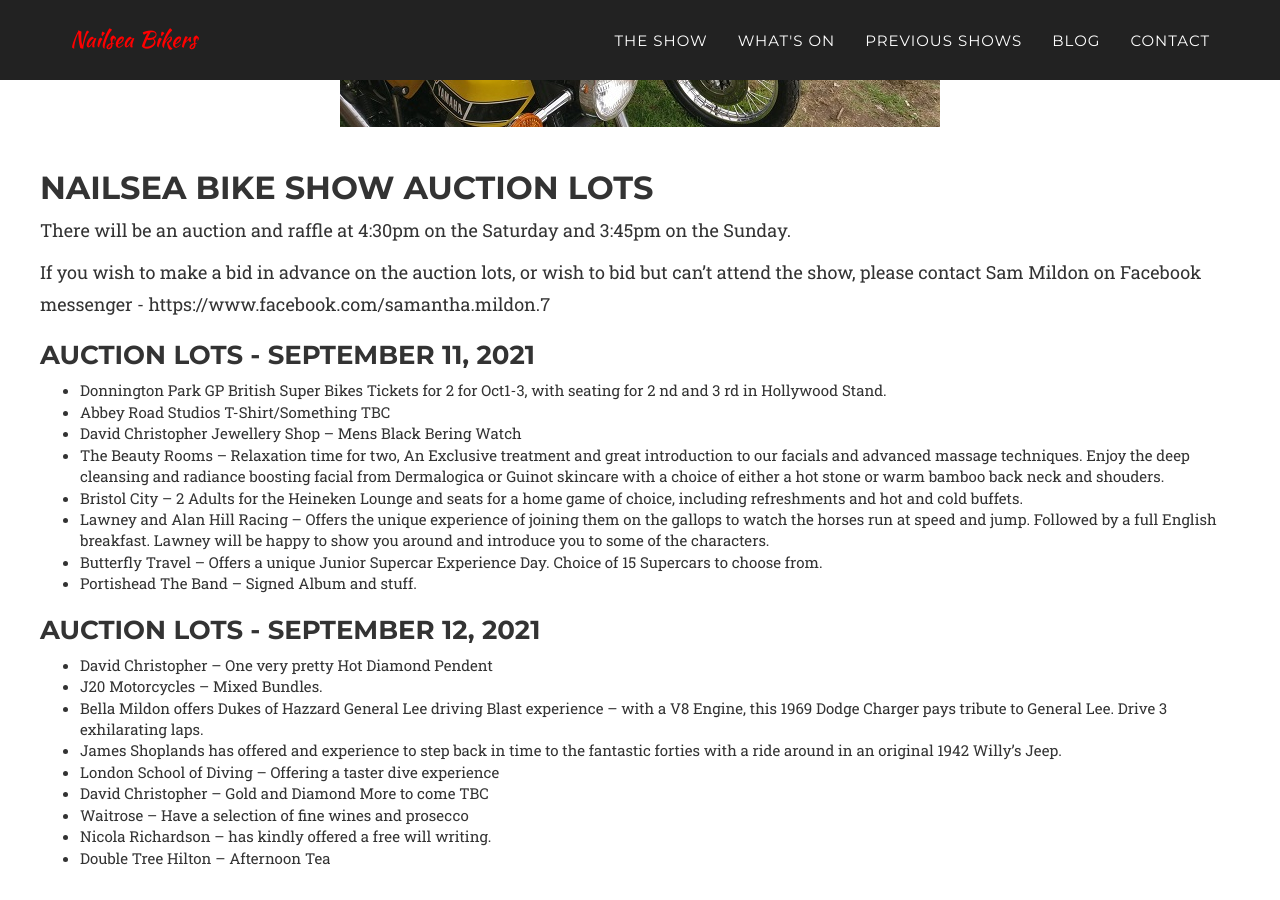
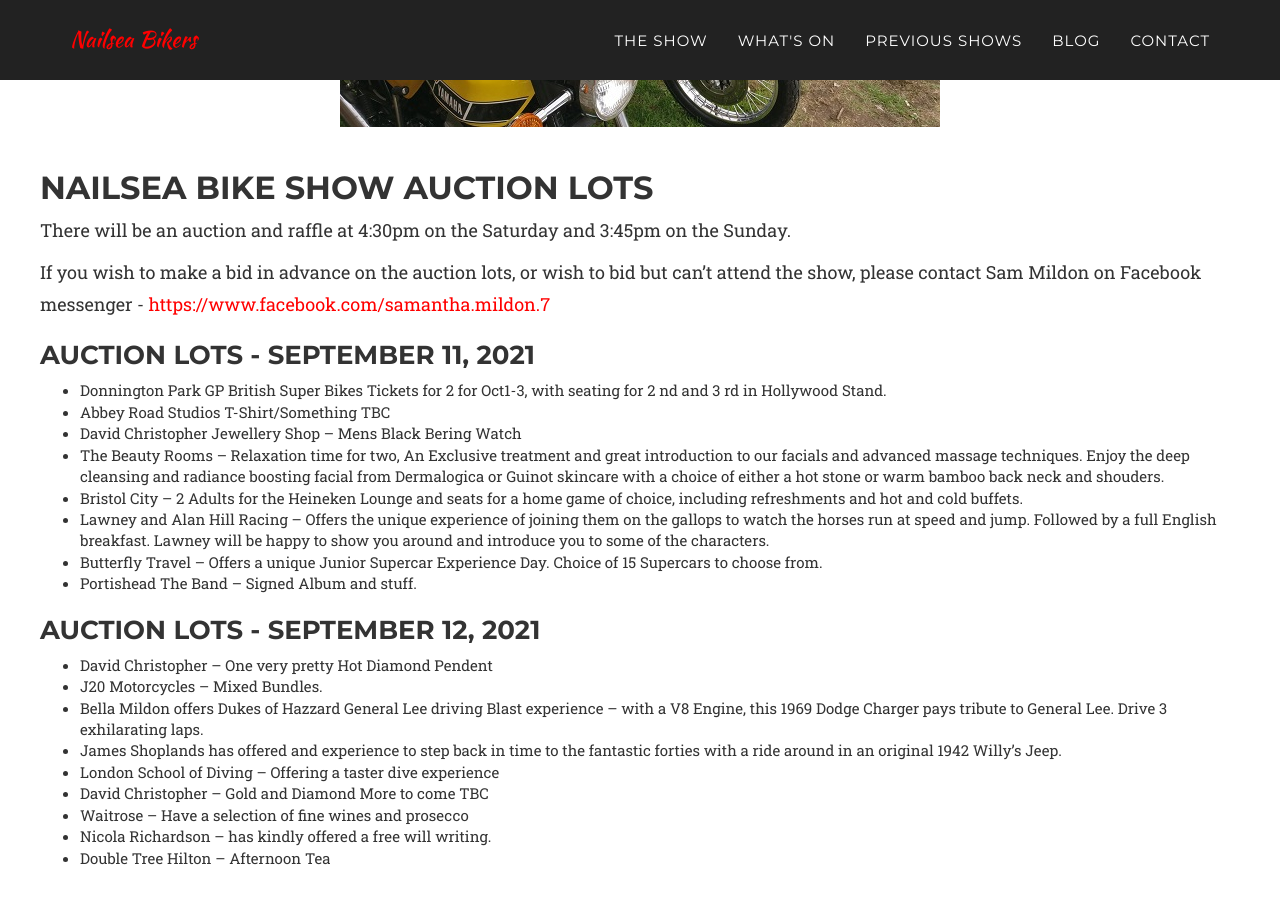
Before and after one commit to nailsea-bikers/nailsea-bikers.github.io, a Jekyll site: the page built from _posts/2021-08-30-auction-list-2021.markdown, in a window 1280 px wide and 900 px high, scrolled down 693 px. Built offline with Jekyll 4.4.1, drawn with Linux system fonts in a browser that asks for light colours; some web fonts are replaced; some of the changed lines change nothing that is shown.

Commit message:
Add hyperlink

```diff
--- a/_posts/2021-08-30-auction-list-2021.markdown
+++ b/_posts/2021-08-30-auction-list-2021.markdown
@@ -14,7 +14,7 @@
 
 There will be an auction and raffle at 4:30pm on the Saturday and 3:45pm on the Sunday.
 
-If you wish to make a bid in advance on the auction lots, or wish to bid but can't attend the show, please contact Sam Mildon on Facebook messenger - https://www.facebook.com/samantha.mildon.7
+If you wish to make a bid in advance on the auction lots, or wish to bid but can't attend the show, please contact Sam Mildon on Facebook messenger - <a href="https://www.facebook.com/samantha.mildon.7" target="_blank">https://www.facebook.com/samantha.mildon.7</a>
 
 ### Auction lots - September 11, 2021
 
```
